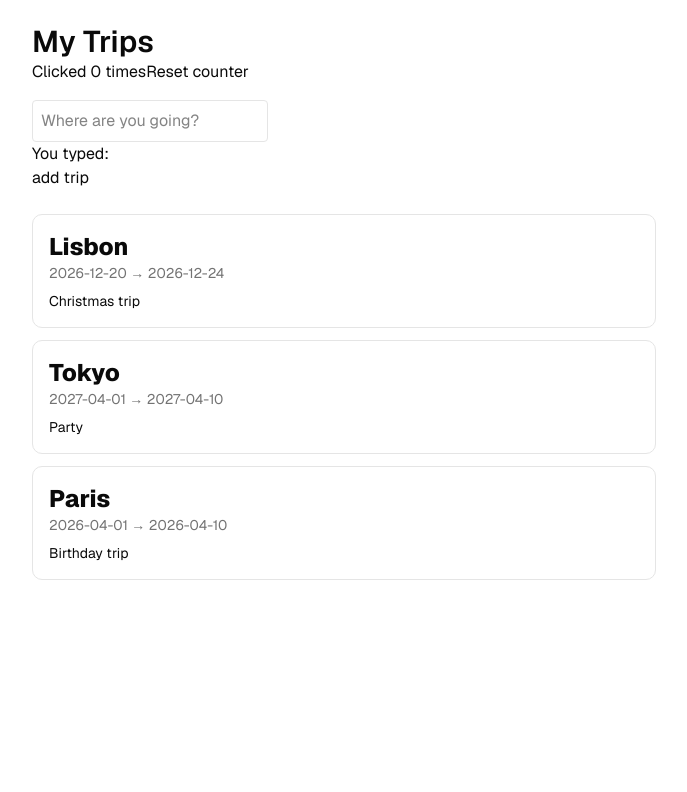
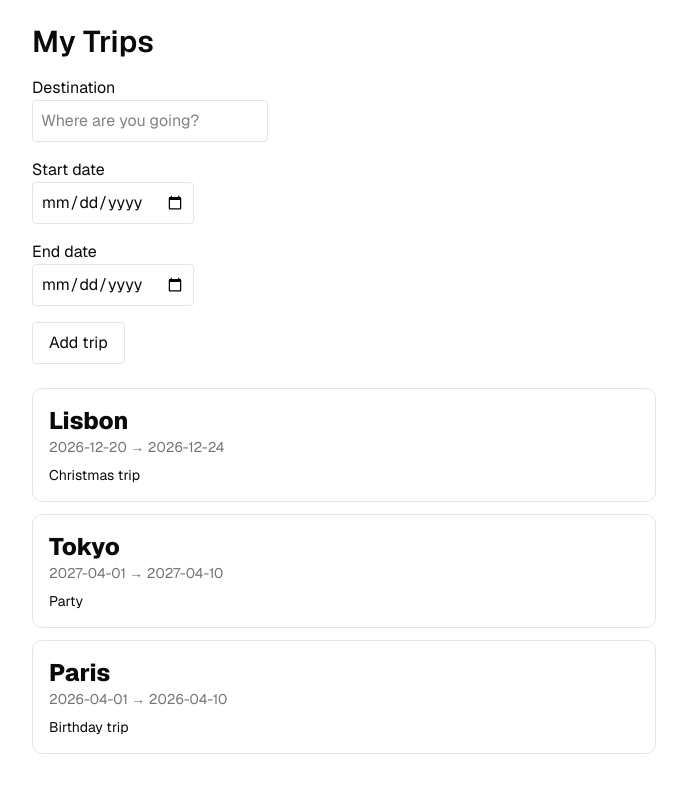
Before and after one commit to WillWan728/Holiday-Planner, a Next.js app: page / in a window 1280 px wide. Shown: the top 792 px of the page, without its empty margins (296-983 px from the left). Built offline with nearby package versions, Linux system fonts and the light colour scheme.

Commit message:
Add start and end dates to trip form

```diff
--- a/app/page.tsx
+++ b/app/page.tsx
@@ -1,8 +1,8 @@
-"use client";  // use browser
+"use client"; // run this page in the browser, so it can use state and clicks
 import { useState } from "react";
 import type { Trip } from "@/lib/types";
 
-
+// Example trips shown when the page first loads
 const sampleTrips: Trip[] = [
   { id: "1", destination: "Lisbon", startDate: "2026-12-20", endDate: "2026-12-24", notes: "Christmas trip" },
   { id: "2", destination: "Tokyo", startDate: "2027-04-01", endDate: "2027-04-10", notes: "Party" },
@@ -10,37 +10,69 @@ const sampleTrips: Trip[] = [
 ];
 
 export default function Home() {
-  const [count, setCount] = useState(0);
-  const [trips, setTrips] = useState(sampleTrips);
-  const [destination, setDestination] = useState("");
+  // State: values React watches. Changing one (with its setter) redraws the page.
+  const [trips, setTrips] = useState(sampleTrips); // the list of trips
+  const [destination, setDestination] = useState(""); // what's typed in each form box
+  const [startDate, setStartDate] = useState("");
+  const [endDate, setEndDate] = useState("");
 
+  // Runs when "Add trip" is clicked
   function addTrip() {
-    if (destination === "") return;
+    // Guard: stop if any box is empty (|| means "or")
+    if (destination === "" || startDate === "" || endDate === "") return;
+
+    // Build the new trip from what's in the form
     const newTrip: Trip = {
-      id: crypto.randomUUID(),
+      id: crypto.randomUUID(), // random unique id
       destination: destination,
-      startDate: "2027-01-01",
-      endDate: "2027-01-07",
+      startDate: startDate,
+      endDate: endDate,
     };
+
+    // Make a new list: all the old trips plus the new one
     setTrips([...trips, newTrip]);
+
+    // Empty the form boxes, ready for the next trip
     setDestination("");
+    setStartDate("");
+    setEndDate("");
   }
 
+  // What shows on the page
   return (
     <main className="mx-auto w-full max-w-2xl p-6">
       <h1 className="text-3xl font-semibold">My Trips</h1>
-      <button onClick={() => setCount(count + 1)}>Clicked {count} times</button>
-      <button onClick={() => setCount(0)}>Reset counter</button>
 
+      {/* Form: each box shows its state (value) and updates it as you type (onChange) */}
+      <p className="mt-4">Destination</p>
       <input
-        className="mt-4 block rounded border p-2"
+        className="block rounded border p-2"
         placeholder="Where are you going?"
         value={destination}
         onChange={(e) => setDestination(e.target.value)}
       />
-      <p>You typed: {destination}</p>
-      <button onClick={() => addTrip()}> add trip</button>
 
+      <p className="mt-4">Start date</p>
+      <input
+        className="block rounded border p-2"
+        type="date"
+        value={startDate}
+        onChange={(e) => setStartDate(e.target.value)}
+      />
+
+      <p className="mt-4">End date</p>
+      <input
+        className="block rounded border p-2"
+        type="date"
+        value={endDate}
+        onChange={(e) => setEndDate(e.target.value)}
+      />
+
+      <button className="mt-4 rounded border px-4 py-2" onClick={() => addTrip()}>
+        Add trip
+      </button>
+
+      {/* Trip list: map draws one card per trip */}
       <ul className="mt-6 space-y-3">
         {trips.map((trip) => (
           <li key={trip.id} className="rounded-lg border p-4">
@@ -48,6 +80,7 @@ export default function Home() {
             <p className="text-sm text-muted-foreground">
               {trip.startDate} → {trip.endDate}
             </p>
+            {/* Only show notes if the trip has some */}
             {trip.notes && <p className="mt-2 text-sm">{trip.notes}</p>}
           </li>
         ))}
```
Also changed, not shown: 1 other file (tests, documents, lock files or other folders).
